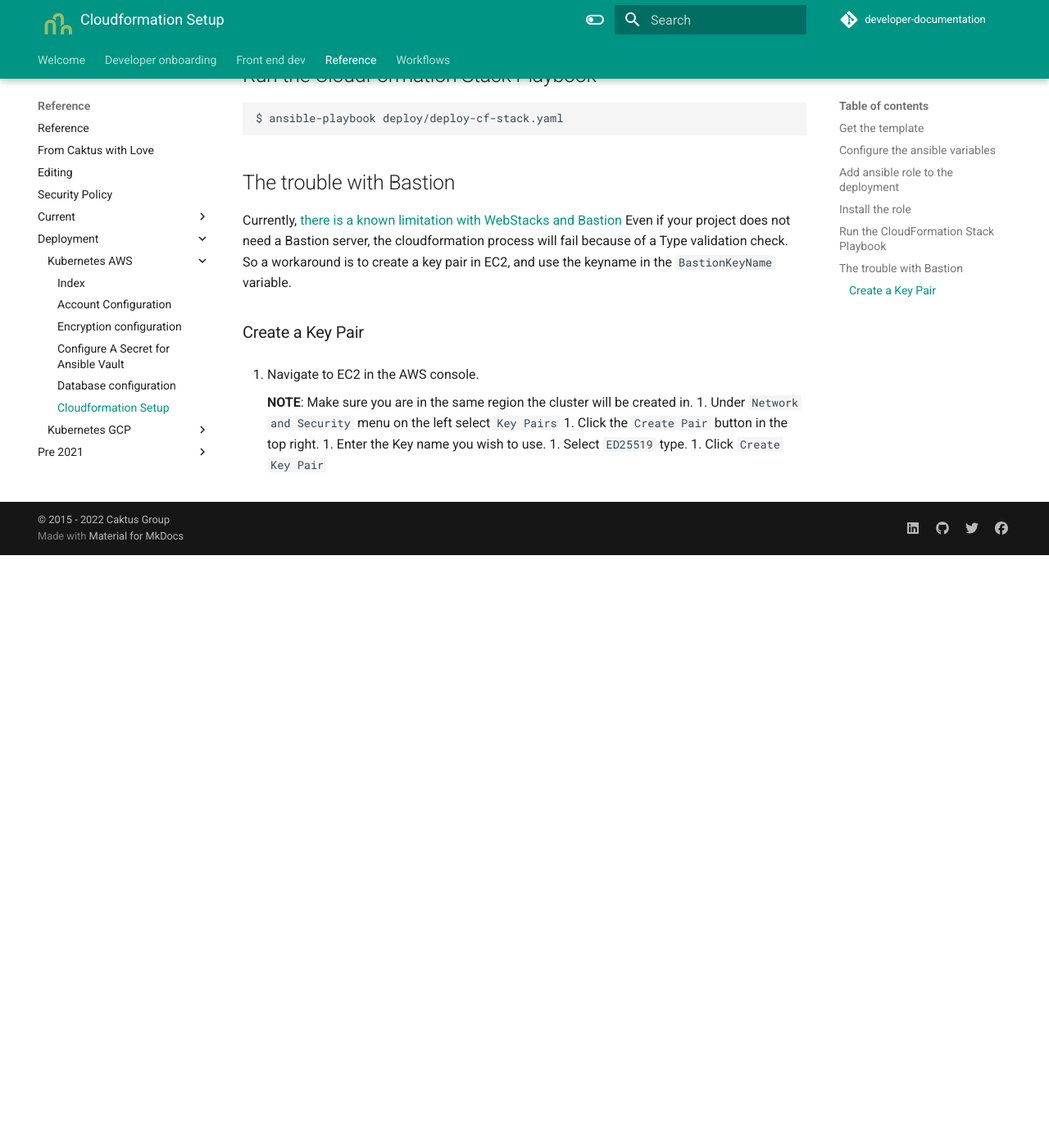
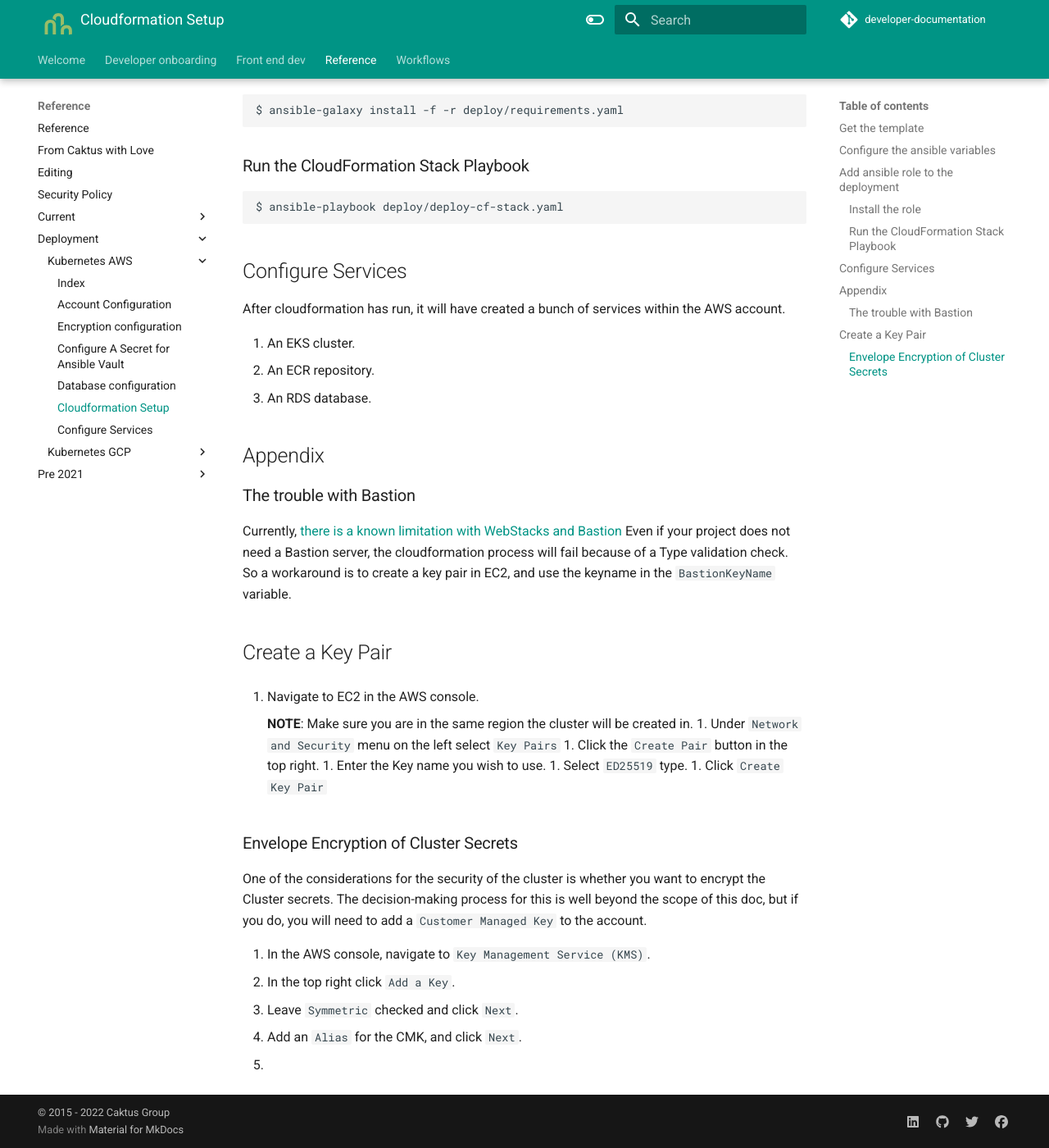
Before and after one commit to caktus/guidebook, an MkDocs documentation site: the page built from docs/reference/deployment/Kubernetes-AWS/005_cloudformation.md, in a window 1280 px wide and 1400 px high, scrolled down 1570 px. Shown: the whole window at 82% size. Built offline with MkDocs 1.6.1 and Material for MkDocs 9.7.7, drawn with Linux system fonts in a browser that asks for light colours; comment, search, counter and statistics services are not loaded; before the commit the page ends 2247 px from its top, so only the background shows below that; some of the changed text lies outside the part shown.

Commit message:
Finishing up cloudformation starting service configuration

````diff
--- a/docs/reference/deployment/Kubernetes-AWS/005_cloudformation.md
+++ b/docs/reference/deployment/Kubernetes-AWS/005_cloudformation.md
@@ -54,6 +54,11 @@
 
 ```
 
+**Note**: You may ask yourself, what is going on with that `BastionKeyName` variable, I don't need a bastion server. That
+may be true but head to the appendix to find out why it is needed. [The Trouble With Bastion](#the-trouble-with-bastion)
+
+**Note**: If you need to encrypt cluster secrets follow head on down to [Envelope encryption](#envelope-encryption-of-cluster-secrets)
+
 ## Add ansible role to the deployment
 
 To use WebStacks we need to install [Caktus AWS Web Stacks Role](https://github.com/caktus/ansible-role-aws-web-stacks) into the project.
@@ -66,26 +71,36 @@
   version: ''
 ```
 
-## Install the role
+### Install the role
 
 ```shell
 $ ansible-galaxy install -f -r deploy/requirements.yaml
 ```
 
-## Run the CloudFormation Stack Playbook
+### Run the CloudFormation Stack Playbook
 
 ```shell
 $ ansible-playbook deploy/deploy-cf-stack.yaml
 ```
 
+## Configure Services
 
-## The trouble with Bastion
+After cloudformation has run, it will have created a bunch of services within the AWS account.
+
+1. An EKS cluster.
+2. An ECR repository.
+3. An RDS database.
+
+
+## Appendix
+
+### The trouble with Bastion
 Currently, [there is a known limitation with WebStacks and Bastion](https://docs.aws.amazon.com/AWSCloudFormation/latest/UserGuide/parameters-section-structure.html#aws-specific-parameter-types) Even if your project
 does not need a Bastion server, the cloudformation process will fail because of a Type
 validation check. So a workaround is to create a key pair in EC2, and use the keyname in
 the `BastionKeyName` variable.
 
-### Create a Key Pair
+## Create a Key Pair
 1. Navigate to EC2 in the AWS console.
 
     **NOTE**: Make sure you are in the same region the cluster will be created in.
@@ -94,3 +109,15 @@
 1. Enter the Key name you wish to use.
 1. Select `ED25519` type.
 1. Click `Create Key Pair`
+
+### Envelope Encryption of Cluster Secrets
+
+One of the considerations for the security of the cluster is whether you want to encrypt the Cluster secrets. The
+decision-making process for this is well beyond the scope of this doc, but if you do, you will need to add a
+`Customer Managed Key` to the account.
+
+1. In the AWS console, navigate to `Key Management Service (KMS)`.
+1. In the top right click `Add a Key`.
+1. Leave `Symmetric` checked and click `Next`.
+1. Add an `Alias` for the CMK, and click `Next`.
+1.
--- /dev/null
+++ b/docs/reference/deployment/Kubernetes-AWS/006_service_configuration.md
@@ -0,0 +1 @@
+# Configure Services
````
